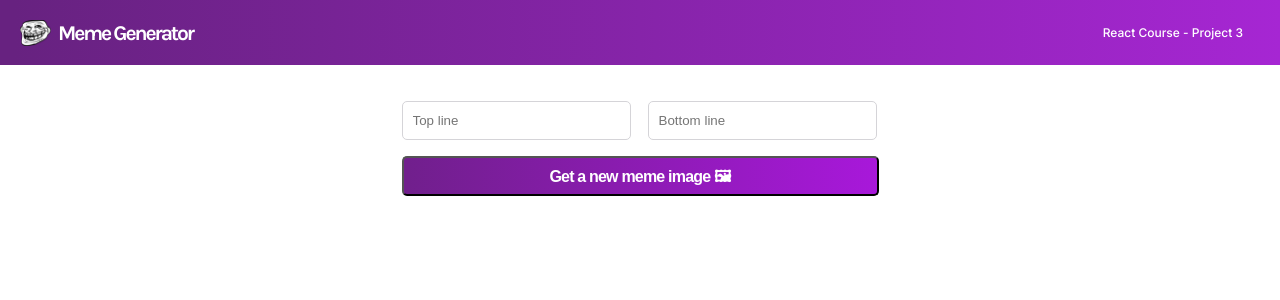
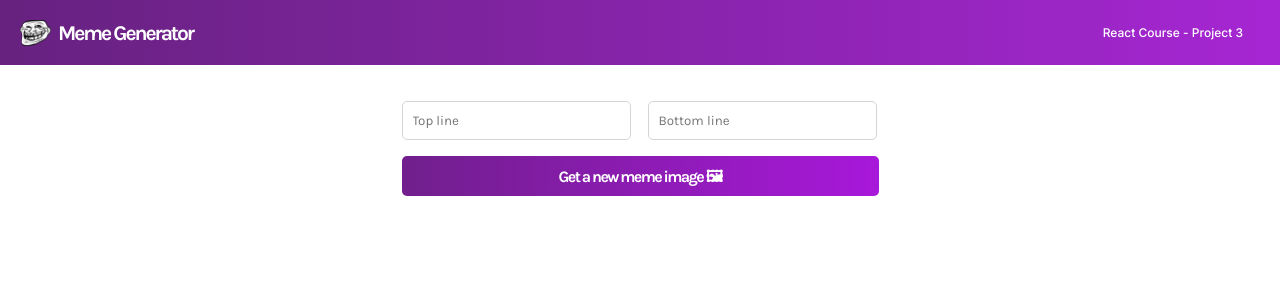
Before and after one commit to FreeFox/meme-generator, a React (Create React App) app: page / in a window 1280 px wide. Shown: the top 300 px of the page. Built offline with nearby package versions, Linux system fonts and the light colour scheme.

Commit message:
form styling - fix

```diff
--- a/src/components/Main.css
+++ b/src/components/Main.css
@@ -16,6 +16,7 @@
     border: 1px solid #D5D4D8;
     border-radius: 5px;
     padding-left: 10px;
+    font-family: Karla;
 }
 
 .generate-button {
@@ -27,6 +28,8 @@
     font-size: 16px;
     font-weight: 700;
     line-height: 19px;
-    letter-spacing: -0.05em;
+    letter-spacing: -0.1em;
     grid-column: 1 / -1;
+    border-width: 0px;
+    font-family: Karla;
 }
```
